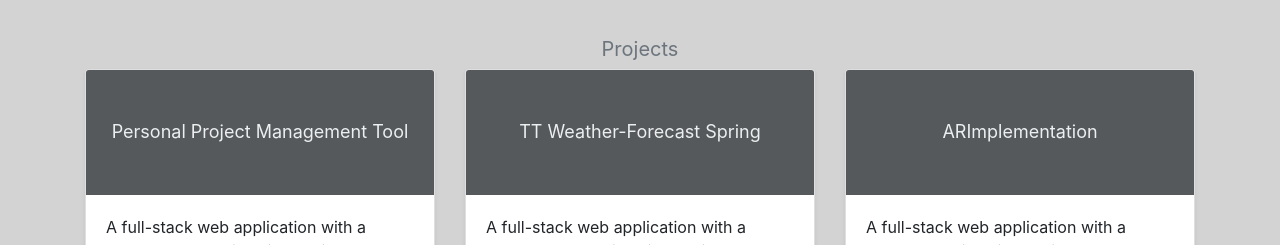
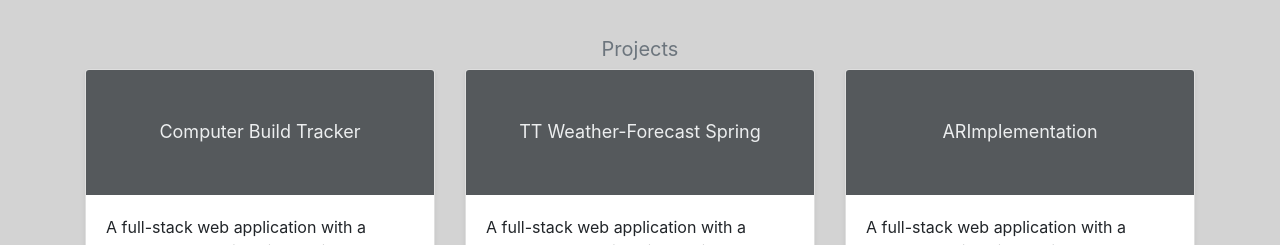
Before and after one commit to ttran9/ttran9.github.io, a plain HTML site: page index.html in a window 1280 px wide. Shown: the part 385-630 px from the top of the page. Drawn offline with nearby package versions, Linux system fonts and the light colour scheme.

Commit message:
changing project title.

```diff
--- a/index.html
+++ b/index.html
@@ -42,7 +42,7 @@
 			<!-- First Project Start -->
 			<div class="col-md-4">
 			  <div class="card mb-4 shadow-sm">
-				<svg class="bd-placeholder-img card-img-top" width="100%" height="125" xmlns="http://www.w3.org/2000/svg" preserveAspectRatio="xMidYMid slice" focusable="false" role="img" aria-label="Placeholder: Thumbnail"><rect width="100%" height="100%" fill="#55595c"></rect><text x="50%" y="50%" fill="#eceeef" dy=".3em">Personal Project Management Tool</text></svg>
+				<svg class="bd-placeholder-img card-img-top" width="100%" height="125" xmlns="http://www.w3.org/2000/svg" preserveAspectRatio="xMidYMid slice" focusable="false" role="img" aria-label="Placeholder: Thumbnail"><rect width="100%" height="100%" fill="#55595c"></rect><text x="50%" y="50%" fill="#eceeef" dy=".3em">Computer Build Tracker</text></svg>
 				<div class="card-body">
 				 <p class="card-text">A full-stack web application with a back-end API built using Spring Boot, Spring Security, JWT authentication, and Java. The back-end API also has automated tests to verify functionality after changes are made. The front-end was built using ReactJS and Redux.</p>
 				  <div class="d-flex justify-content-center">
```
